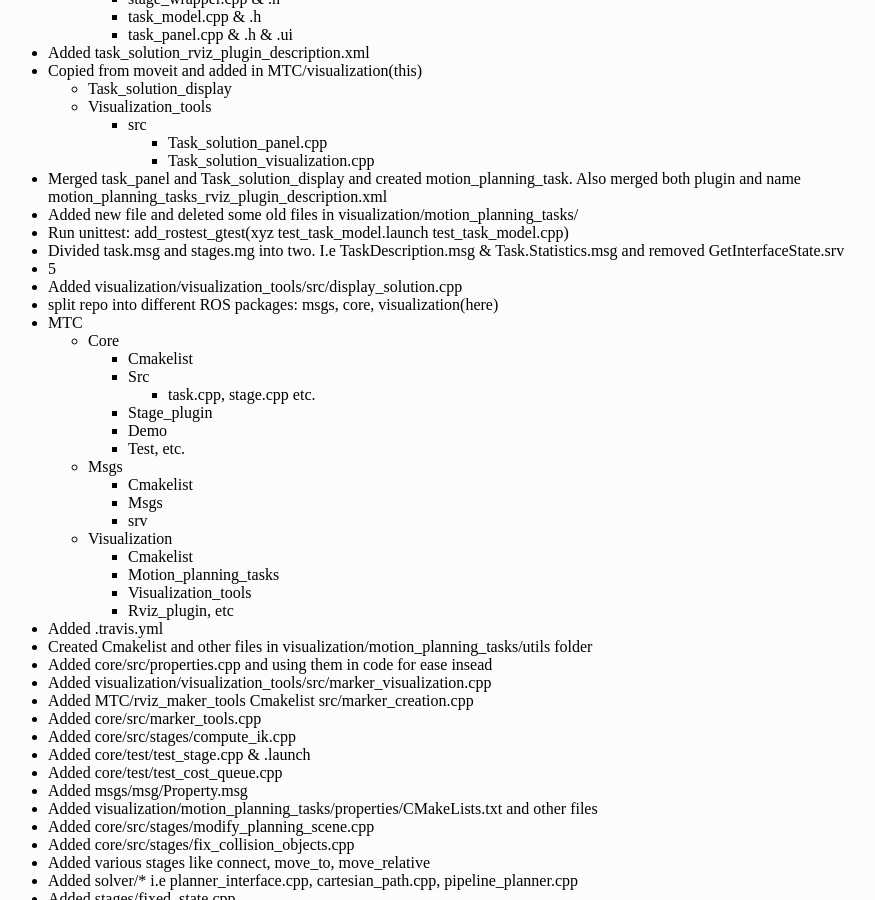
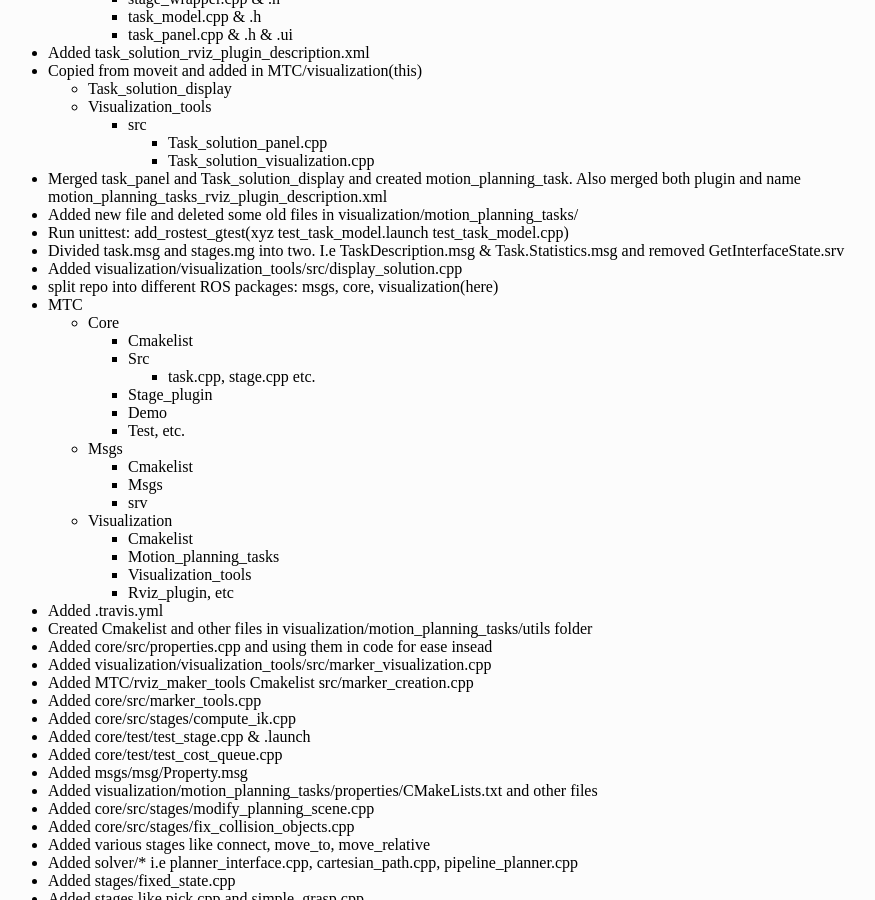
Before and after one commit to iamrajee/iamrajee.github.io, a Jekyll site: the page built from _posts/2020-03-28-MTC.md, in a window 1280 px wide and 900 px high, scrolled down 1495 px. Shown: the whole window, without its empty margins (184-1059 px from the left). Built offline with Jekyll 4.4.1, drawn with Linux system fonts in a browser that asks for light colours; our own code applies the rules of GitHub Pages for plain Markdown files.

Commit message:
Update 2020-03-28-MTC.md

```diff
--- a/_posts/2020-03-28-MTC.md
+++ b/_posts/2020-03-28-MTC.md
@@ -65,7 +65,6 @@
 - Added new file and deleted some old files in visualization/motion_planning_tasks/
 - Run unittest: add_rostest_gtest(xyz test_task_model.launch test_task_model.cpp)
 - Divided task.msg and stages.mg into two. I.e TaskDescription.msg & Task.Statistics.msg and removed GetInterfaceState.srv
-- 5
 - Added visualization/visualization_tools/src/display_solution.cpp
 - split repo into different ROS packages: msgs, core, visualization(here)
 - MTC
```
